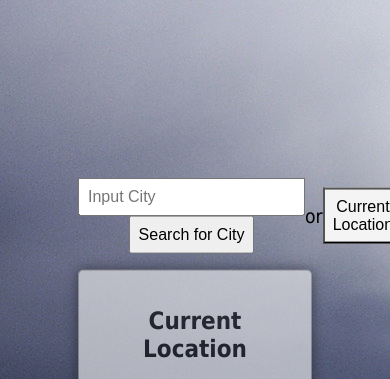
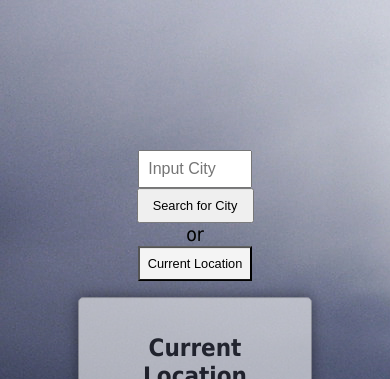
Before and after one commit to Jsads101/Weather-App, a website: page public/index.html in a window 390 px wide. Shown: the top 379 px of the page. Drawn offline with Linux system fonts and the light colour scheme.

Commit message:
Improved responsiveness

```diff
--- a/public/index.html
+++ b/public/index.html
@@ -10,9 +10,9 @@
     <body>
         <main>
             <div class="section-one">
-            <div>
+            <div id="cityInputDiv">
                 <input name="cityInput" id="cityInput" type="text" placeholder="Input City"/>
-                <input type="button" onclick=getWeather() value="Search for City" />
+                <input id="cityInputButton" type="button" onclick=getWeather() value="Search for City" />
             </div>
             <div id="or"> or </div>
             <button onclick=startUp() type="button">Current Location</button>
--- a/public/style.css
+++ b/public/style.css
@@ -59,7 +59,6 @@ image {
 input {
     padding: 0.5rem;
     font-size: 1rem;
-
 }
 
 
@@ -67,3 +66,30 @@ input {
     vertical-align: middle;
     font-size: larger;
 }
+
+@media (max-width: 1000px) {
+	input {
+        width: 40%;
+    }
+
+    #cityInputDiv {
+        padding: 0;
+    }
+
+    button {
+        font-size: 0.8rem;
+    }
+
+}
+
+@media (max-width: 700px) {
+	.section-one {
+        display: block;
+    }
+
+    #cityInputButton {
+        width: 50%;
+        font-size: 0.8rem;
+    }
+
+}
```
